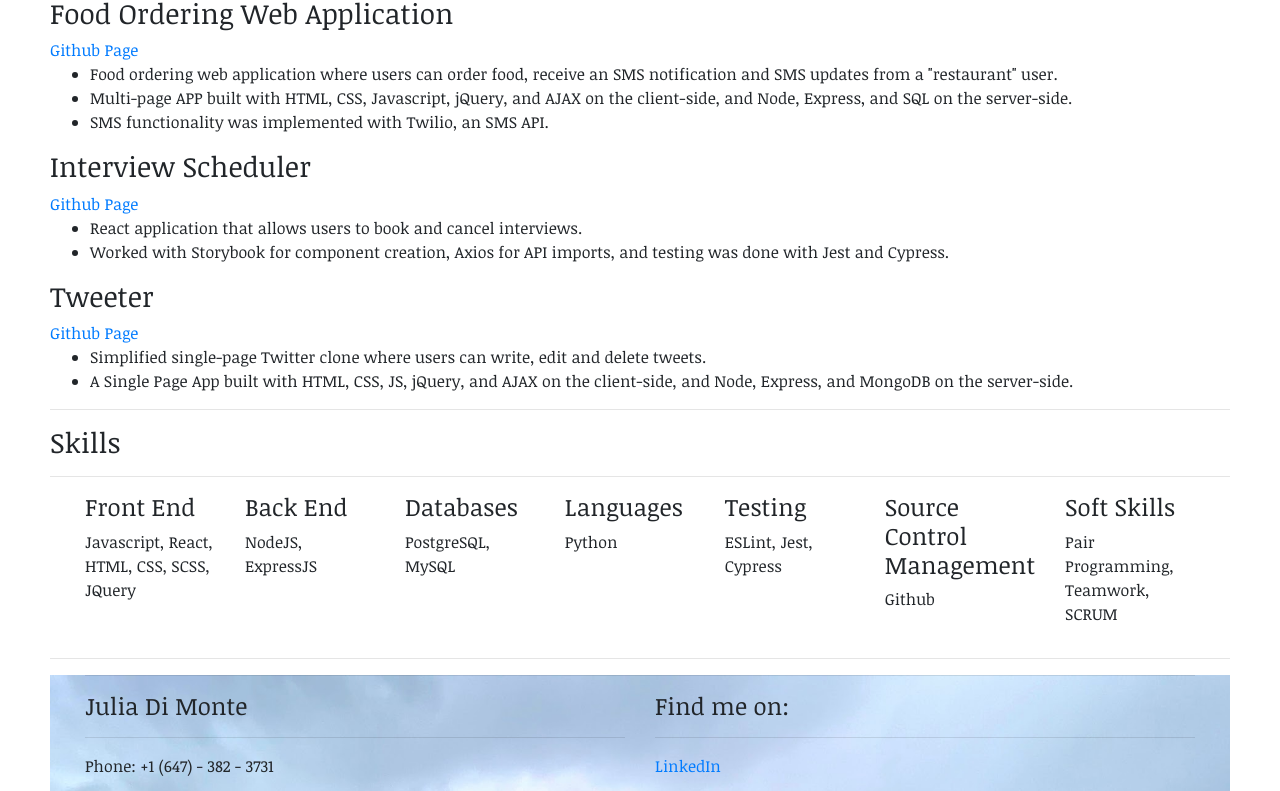
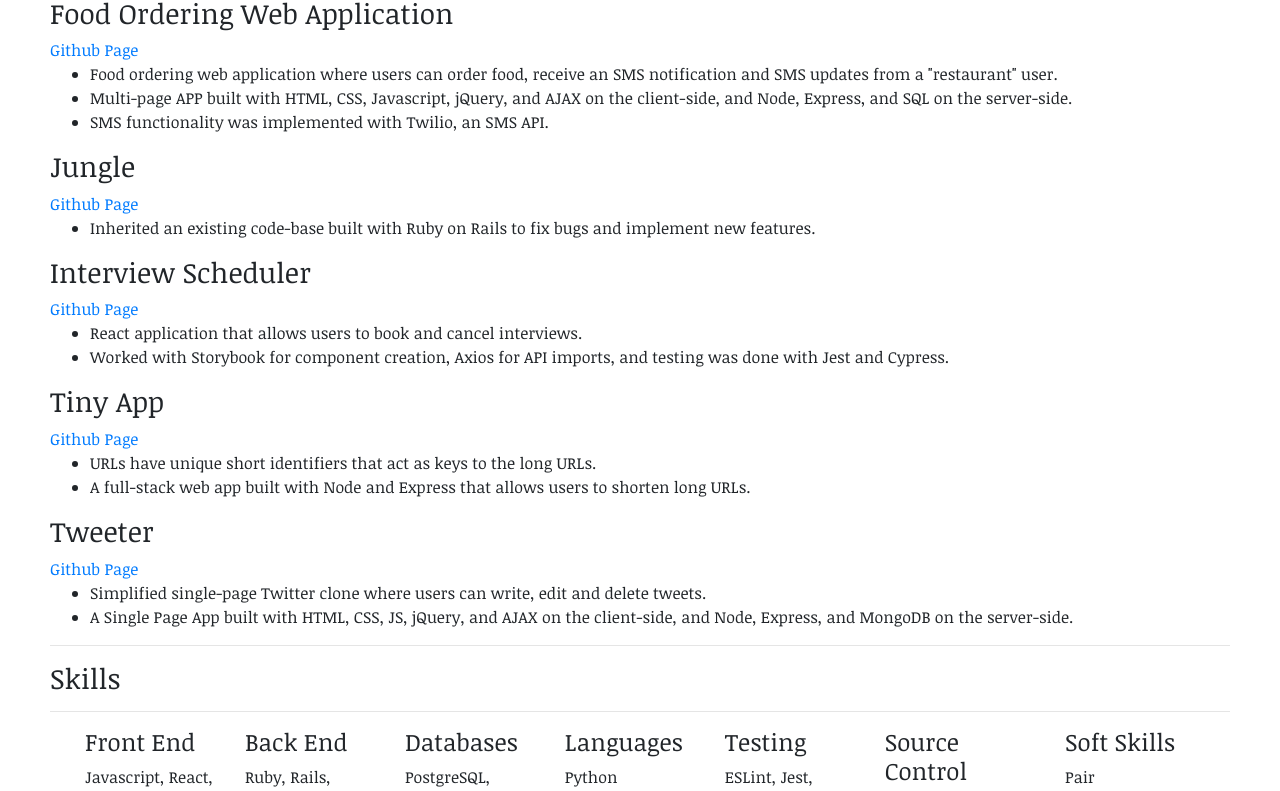
Before and after one commit to dimontejulia/portfolio, a React (Create React App) app: page /projects in a window 1280 px wide. Shown: the part 1005-1796 px from the top of the page. Built offline with nearby package versions, Linux system fonts and the light colour scheme.

Commit message:
updated projects & resume

```diff
--- a/src/Components/Home.js
+++ b/src/Components/Home.js
@@ -12,7 +12,7 @@
       <p class="lead">
         <a
           class="btn btn-primary btn-lg"
-          href="https://drive.google.com/file/d/1XsxfyEK-CvpwDVdyAros-9gFzQ_gVr3n/view?usp=sharing"
+          href="https://drive.google.com/file/d/1ey_aHIwZot_G1iU9OETEPJ1k24BE4LVt/view?usp=sharing"
           role="button"
         >
           Download Resume
--- a/src/Components/Navigation.js
+++ b/src/Components/Navigation.js
@@ -47,7 +47,7 @@
               <button type="button" class="btn btn-link">
                 <a
                   class="nav-link"
-                  href="https://drive.google.com/file/d/1XsxfyEK-CvpwDVdyAros-9gFzQ_gVr3n/view?usp=sharing"
+                  href="https://drive.google.com/file/d/1ey_aHIwZot_G1iU9OETEPJ1k24BE4LVt/view?usp=sharing"
                 >
                   Download Resume
                 </a>
--- a/src/Components/Projects.js
+++ b/src/Components/Projects.js
@@ -20,6 +20,14 @@
         </li>
         <li>SMS functionality was implemented with Twilio, an SMS API.</li>
       </ul>
+      <h3>Jungle</h3>
+      <a href="https://github.com/dimontejulia/mood4food">Github Page</a>
+      <ul>
+        <li>
+          Inherited an existing code-base built with Ruby on Rails to fix bugs
+          and implement new features.
+        </li>
+      </ul>
       <h3>Interview Scheduler </h3>
       <a href="https://github.com/dimontejulia/scheduler">Github Page</a>
       <ul>
@@ -29,6 +37,17 @@
         <li>
           Worked with Storybook for component creation, Axios for API imports,
           and testing was done with Jest and Cypress.
+        </li>
+      </ul>
+      <h3>Tiny App</h3>
+      <a href="https://github.com/dimontejulia/tiny-app">Github Page</a>
+      <ul>
+        <li>
+          URLs have unique short identifiers that act as keys to the long URLs.
+        </li>
+        <li>
+          A full-stack web app built with Node and Express that allows users to
+          shorten long URLs.
         </li>
       </ul>
       <h3>Tweeter</h3>
--- a/src/Components/Skills.js
+++ b/src/Components/Skills.js
@@ -14,7 +14,7 @@
           </div>
           <div class="col">
             <h4>Back End</h4>
-            <p> NodeJS, ExpressJS</p>
+            <p> Ruby, Rails, NodeJS, ExpressJS</p>
           </div>
           <div class="col">
             <h4>Databases</h4>
```
Also changed, not shown: 7 other files (tests, documents, lock files or other folders).
